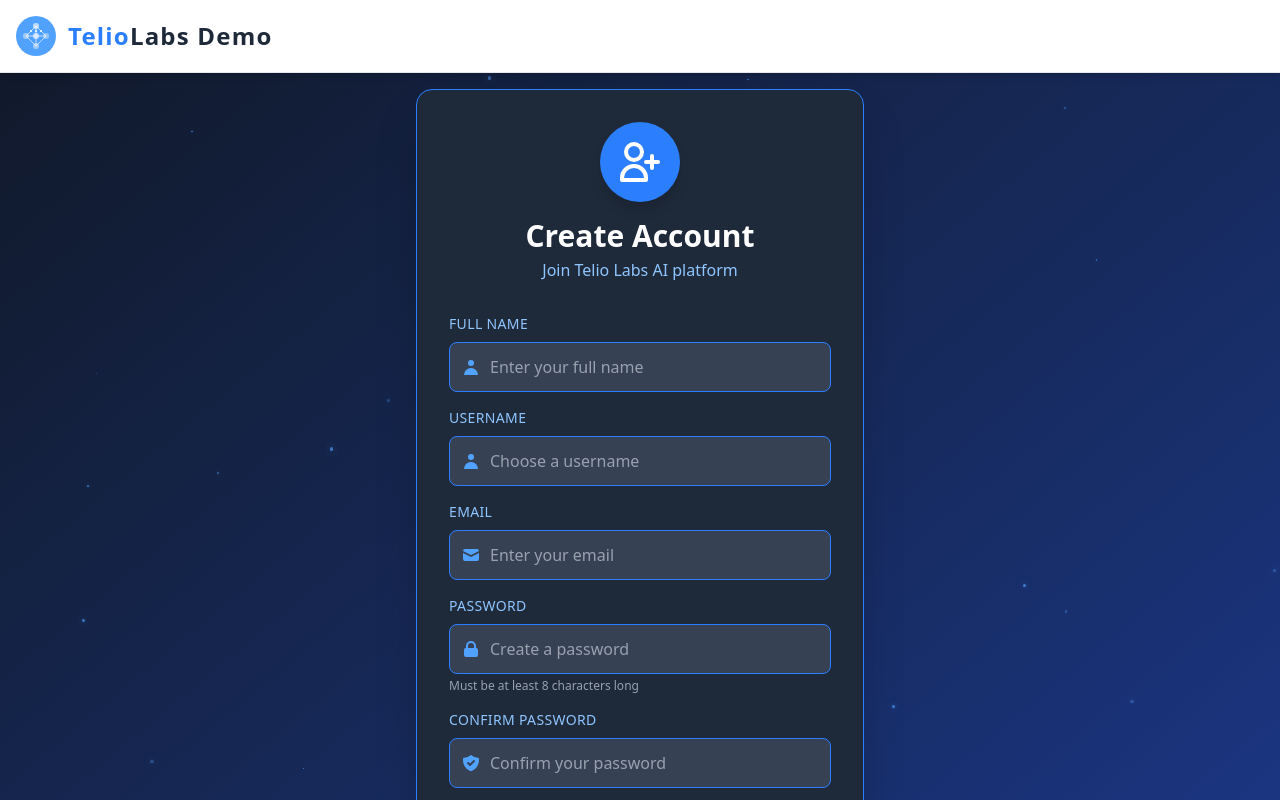
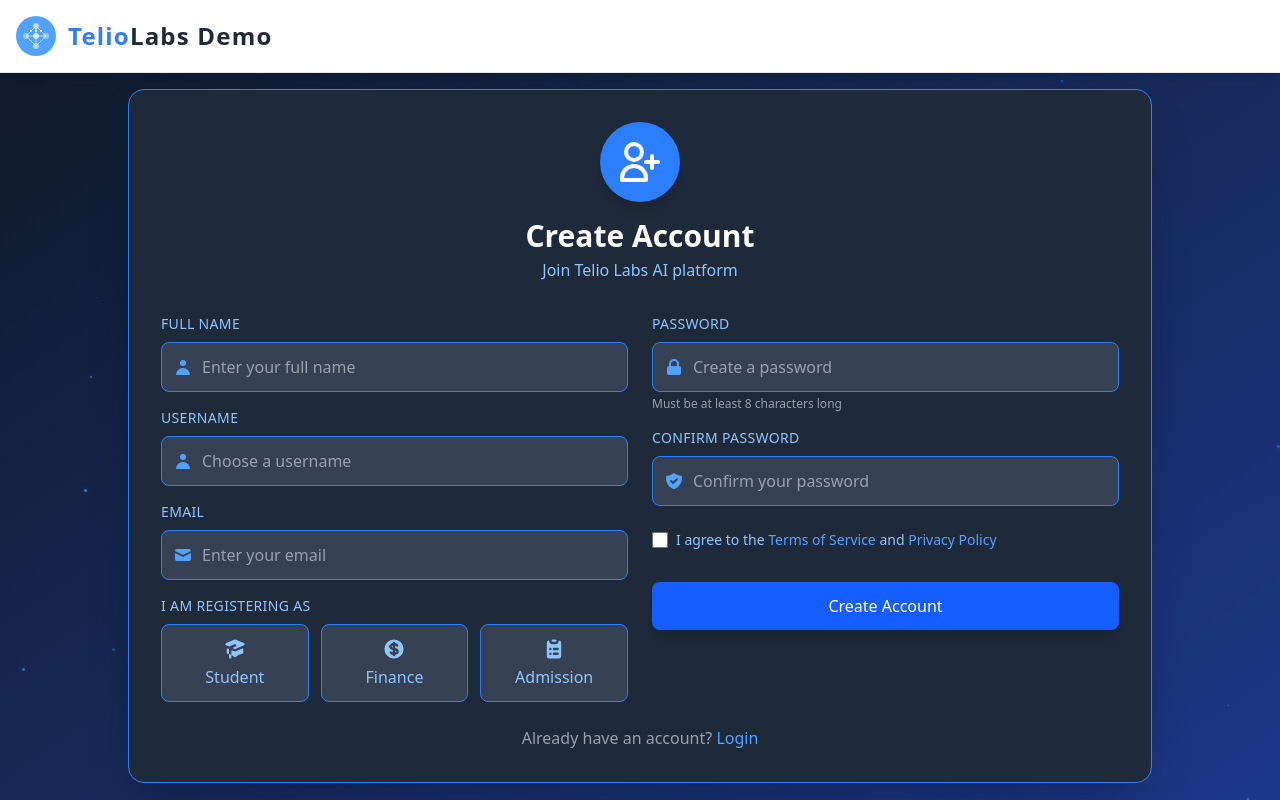
Before and after one commit to TANISHAK06/login, a React (Vite) app: page /signup in a window 1280 px wide. Shown: the top 800 px of the page. Built offline with nearby package versions, Linux system fonts and the light colour scheme.

Commit message:
roles decision

```diff
--- a/src/Signup.jsx
+++ b/src/Signup.jsx
@@ -12,6 +12,7 @@ const Signup = () => {
     email: "",
     password: "",
     confirmPassword: "",
+    role: "",
   });
   const [error, setError] = useState("");
   const [isLoading, setIsLoading] = useState(false);
@@ -54,6 +55,13 @@ const Signup = () => {
     }));
   };
 
+  const handleRoleChange = (role) => {
+    setUserData((prev) => ({
+      ...prev,
+      role,
+    }));
+  };
+
   const handleSubmit = async (e) => {
     e.preventDefault();
     setError("");
@@ -77,13 +85,14 @@ const Signup = () => {
           username: userData.username,
           email: userData.email,
           password: userData.password,
+          role: userData.role,
         }),
       });
 
       const data = await response.json();
 
       if (!response.ok) {
-        throw new Error(data.message || "Registration failed");
+        throw new Error(data.message || data.msg);
       }
 
       // Redirect to login page after successful registration
@@ -112,11 +121,9 @@ const Signup = () => {
           }}
         />
       ))}
-
-      {/* Glowing header */}
       <Header />
       <main className="flex-grow flex items-center justify-center p-4 relative z-10">
-        <div className="bg-gray-800 bg-opacity-50 backdrop-filter backdrop-blur-lg p-8 rounded-2xl shadow-2xl w-full max-w-md border border-blue-500 border-opacity-30">
+        <div className="bg-gray-800 bg-opacity-50 backdrop-filter backdrop-blur-lg p-8 rounded-2xl shadow-2xl w-full max-w-5xl border border-blue-500 border-opacity-30">
           <div className="mb-8 text-center">
             <div className="w-20 h-20 bg-blue-500 rounded-full mx-auto mb-4 flex items-center justify-center shadow-lg">
               <svg
@@ -160,7 +167,10 @@ const Signup = () => {
             </div>
           )}
 
-          <form onSubmit={handleSubmit} className="space-y-4">
+          <form onSubmit={handleSubmit}>
+            <div className="grid grid-cols-1 md:grid-cols-2 gap-6">
+              {/* Left Column */}
+              <div className="space-y-4">
                 <div>
                   <label
                     htmlFor="name"
@@ -263,6 +273,91 @@ const Signup = () => {
                   </div>
                 </div>
 
+                {/* Role selection - Modified to include Student, Finance, Admission */}
+                <div>
+                  <label className="block text-blue-300 font-medium mb-2 text-sm tracking-wide">
+                    I AM REGISTERING AS
+                  </label>
+                  <div className="grid grid-cols-3 gap-3">
+                    {/* Student Role */}
+                    <button
+                      type="button"
+                      onClick={() => handleRoleChange("student")}
+                      className={`flex flex-col items-center justify-center p-3 rounded-lg border transition-all duration-300 ${
+                        userData.role === "student"
+                          ? "bg-blue-600 border-blue-400 text-white"
+                          : "bg-gray-700 bg-opacity-50 border-blue-500 border-opacity-30 text-blue-300 hover:bg-gray-600"
+                      }`}
+                    >
+                      <svg
+                        xmlns="http://www.w3.org/2000/svg"
+                        className="h-6 w-6 mb-1"
+                        viewBox="0 0 20 20"
+                        fill="currentColor"
+                      >
+                        <path d="M10.394 2.08a1 1 0 00-.788 0l-7 3a1 1 0 000 1.84L5.25 8.051a.999.999 0 01.356-.257l4-1.714a1 1 0 11.788 1.838L7.667 9.088l1.94.831a1 1 0 00.787 0l7-3a1 1 0 000-1.838l-7-3zM3.31 9.397L5 10.12v4.102a8.969 8.969 0 00-1.05-.174 1 1 0 01-.89-.89 11.115 11.115 0 01.25-3.762z" />
+                        <path d="M9.3 16.573A9.026 9.026 0 007 14.935v-3.957l1.818.78a3 3 0 002.364 0l5.508-2.361a11.026 11.026 0 01.25 3.762 1 1 0 01-.89.89 8.968 8.968 0 00-5.35 2.524 1 1 0 01-1.4 0zM6 18a1 1 0 001-1v-2.065a8.935 8.935 0 00-2-.712V17a1 1 0 001 1z" />
+                      </svg>
+                      Student
+                    </button>
+
+                    {/* Finance Role */}
+                    <button
+                      type="button"
+                      onClick={() => handleRoleChange("finance")}
+                      className={`flex flex-col items-center justify-center p-3 rounded-lg border transition-all duration-300 ${
+                        userData.role === "finance"
+                          ? "bg-blue-600 border-blue-400 text-white"
+                          : "bg-gray-700 bg-opacity-50 border-blue-500 border-opacity-30 text-blue-300 hover:bg-gray-600"
+                      }`}
+                    >
+                      <svg
+                        xmlns="http://www.w3.org/2000/svg"
+                        className="h-6 w-6 mb-1"
+                        viewBox="0 0 20 20"
+                        fill="currentColor"
+                      >
+                        <path d="M8.433 7.418c.155-.103.346-.196.567-.267v1.698a2.305 2.305 0 01-.567-.267C8.07 8.34 8 8.114 8 8c0-.114.07-.34.433-.582zM11 12.849v-1.698c.22.071.412.164.567.267.364.243.433.468.433.582 0 .114-.07.34-.433.582a2.305 2.305 0 01-.567.267z" />
+                        <path
+                          fillRule="evenodd"
+                          d="M10 18a8 8 0 100-16 8 8 0 000 16zm1-13a1 1 0 10-2 0v.092a4.535 4.535 0 00-1.676.662C6.602 6.234 6 7.009 6 8c0 .99.602 1.765 1.324 2.246.48.32 1.054.545 1.676.662v1.941c-.391-.127-.68-.317-.843-.504a1 1 0 10-1.51 1.31c.562.649 1.413 1.076 2.353 1.253V15a1 1 0 102 0v-.092a4.535 4.535 0 001.676-.662C13.398 13.766 14 12.991 14 12c0-.99-.602-1.765-1.324-2.246A4.535 4.535 0 0011 9.092V7.151c.391.127.68.317.843.504a1 1 0 101.511-1.31c-.563-.649-1.413-1.076-2.354-1.253V5z"
+                          clipRule="evenodd"
+                        />
+                      </svg>
+                      Finance
+                    </button>
+
+                    {/* Admission Role */}
+                    <button
+                      type="button"
+                      onClick={() => handleRoleChange("admission")}
+                      className={`flex flex-col items-center justify-center p-3 rounded-lg border transition-all duration-300 ${
+                        userData.role === "admission"
+                          ? "bg-blue-600 border-blue-400 text-white"
+                          : "bg-gray-700 bg-opacity-50 border-blue-500 border-opacity-30 text-blue-300 hover:bg-gray-600"
+                      }`}
+                    >
+                      <svg
+                        xmlns="http://www.w3.org/2000/svg"
+                        className="h-6 w-6 mb-1"
+                        viewBox="0 0 20 20"
+                        fill="currentColor"
+                      >
+                        <path d="M9 2a1 1 0 000 2h2a1 1 0 100-2H9z" />
+                        <path
+                          fillRule="evenodd"
+                          d="M4 5a2 2 0 012-2 3 3 0 003 3h2a3 3 0 003-3 2 2 0 012 2v11a2 2 0 01-2 2H6a2 2 0 01-2-2V5zm3 4a1 1 0 000 2h.01a1 1 0 100-2H7zm3 0a1 1 0 000 2h3a1 1 0 100-2h-3zm-3 4a1 1 0 100 2h.01a1 1 0 100-2H7zm3 0a1 1 0 100 2h3a1 1 0 100-2h-3z"
+                          clipRule="evenodd"
+                        />
+                      </svg>
+                      Admission
+                    </button>
+                  </div>
+                </div>
+              </div>
+
+              {/* Right Column */}
+              <div className="space-y-4">
                 <div>
                   <label
                     htmlFor="password"
@@ -336,7 +431,8 @@ const Signup = () => {
                   </div>
                 </div>
 
-            <div className="flex items-center mt-4">
+                <div className="mt-6">
+                  <div className="flex items-center">
                     <input
                       id="terms"
                       name="terms"
@@ -358,11 +454,12 @@ const Signup = () => {
                       </a>
                     </label>
                   </div>
+                </div>
 
                 <button
                   type="submit"
                   disabled={isLoading}
-              className={`w-full mt-6 py-3 px-4 rounded-lg font-medium text-white transition-all duration-300 ${
+                  className={`w-full mt-4 py-3 px-4 rounded-lg font-medium text-white transition-all duration-300 ${
                     isLoading
                       ? "bg-blue-700"
                       : "bg-blue-600 hover:bg-blue-500 shadow-lg hover:shadow-blue-500/50"
@@ -396,12 +493,14 @@ const Signup = () => {
                     "Create Account"
                   )}
                 </button>
-          </form>
+              </div>
+            </div>
 
             <div className="mt-6 text-center">
               <p className="text-gray-400">
                 Already have an account?{" "}
                 <button
+                  type="button"
                   onClick={() => navigate("/login")}
                   className="text-blue-400 hover:text-blue-300 font-medium focus:outline-none transition-colors duration-300"
                 >
@@ -409,6 +508,7 @@ const Signup = () => {
                 </button>
               </p>
             </div>
+          </form>
         </div>
       </main>
       <footer className="relative z-10 py-4 text-center text-blue-300 text-sm">
```
Lines whose indentation alone changed are shown as unchanged.
